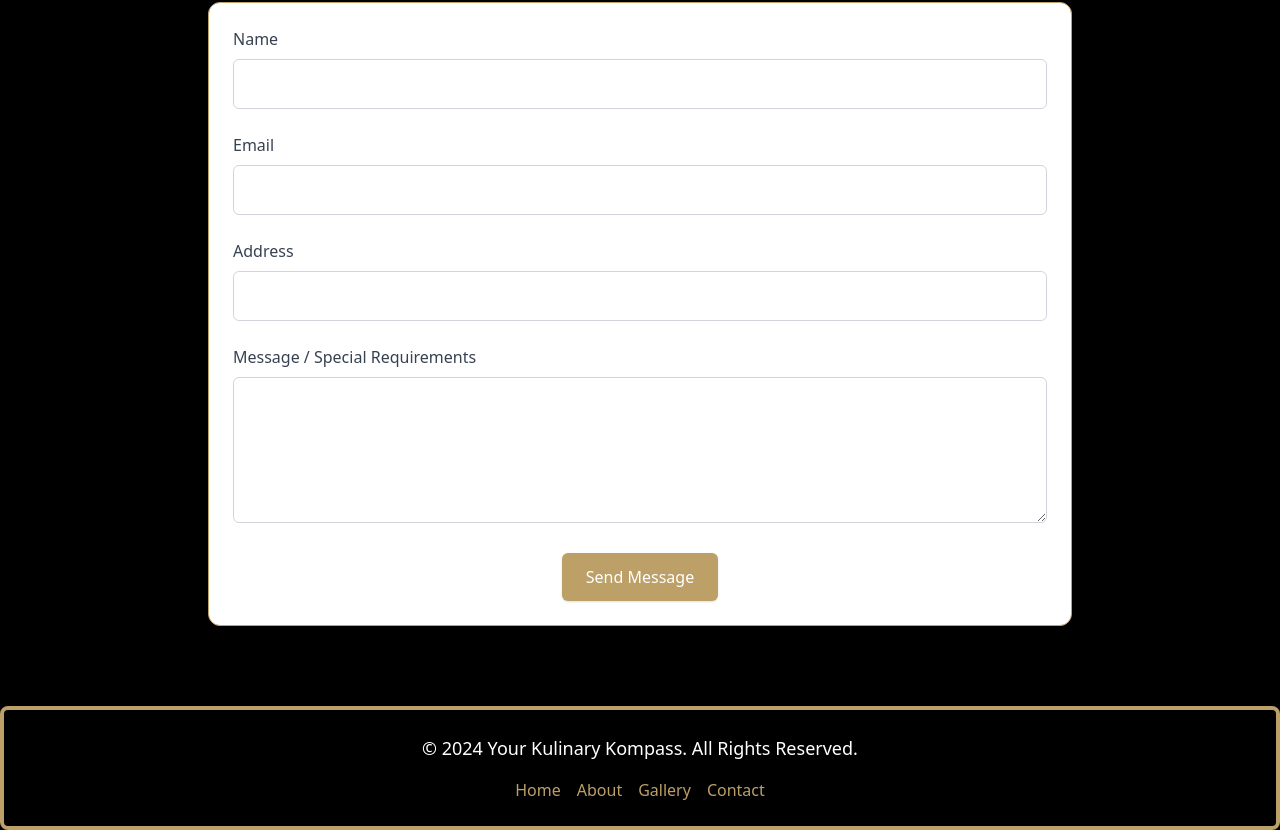
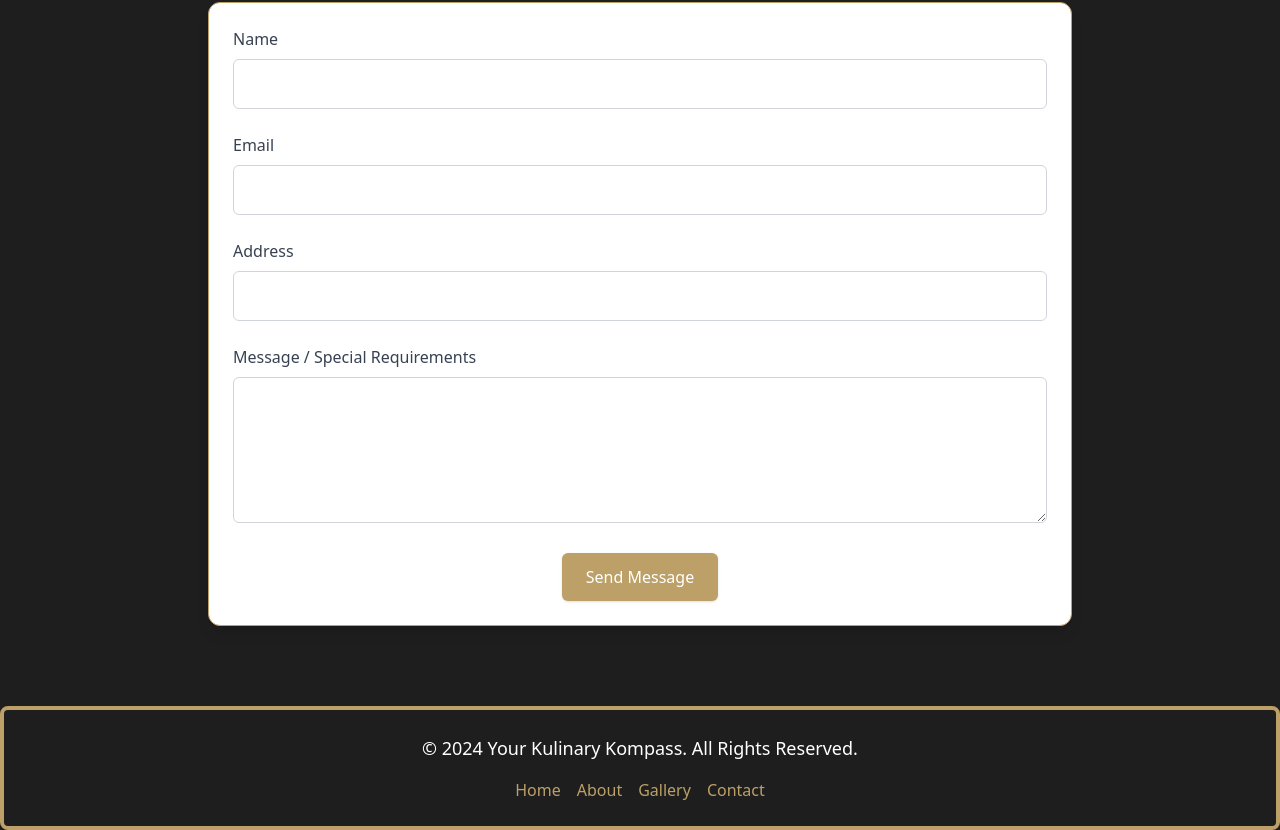
Before and after one commit to iamkayourday/Kulinary-Kompass, a React (Vite) app: page / in a window 1280 px wide. Shown: the part 5209-6039 px from the top of the page. Built offline with nearby package versions, Linux system fonts and the light colour scheme.

Commit message:
Color Alignment

```diff
--- a/src/components/Footer.jsx
+++ b/src/components/Footer.jsx
@@ -4,7 +4,7 @@ import { motion } from 'framer-motion';
 const Footer = () => {
   return (
     <motion.footer
-      className=" bg-[#000000] text-white py-6 mt-12 border-4 border-[#bca067] rounded-lg" // Added border around the footer with rounded corners
+      className=" bg-[#1e1e1f] text-white py-6 mt-12 border-4 border-[#bca067] rounded-lg" // Added border around the footer with rounded corners
       initial={{ opacity: 0 }}
       animate={{ opacity: 1 }}
       transition={{ duration: 1 }}
--- a/src/index.css
+++ b/src/index.css
@@ -8,7 +8,7 @@
 
 /* Global light mode background */
 body {
-  background-color: #000000;
+  background-color: #1e1e1f;
   color: white;
   transition: background-color 0.3s, color 0.3s;
 }
```
